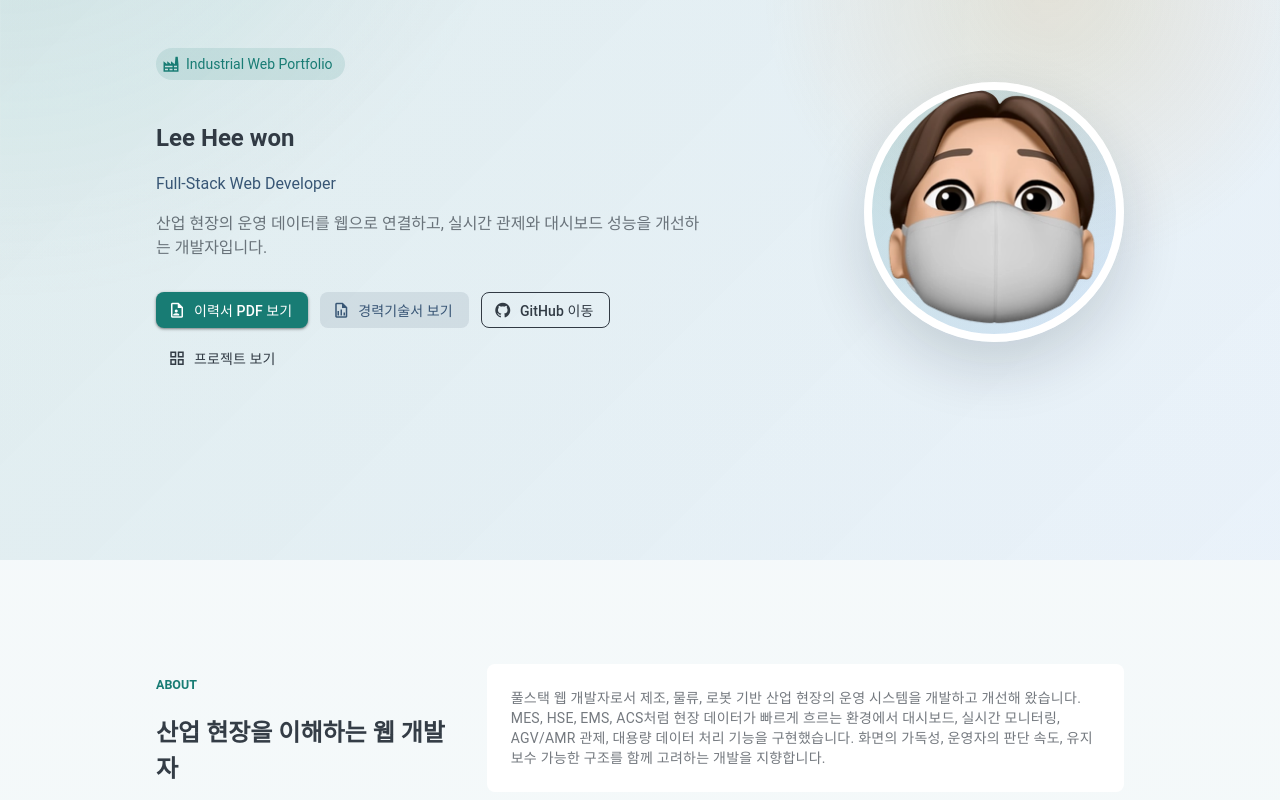
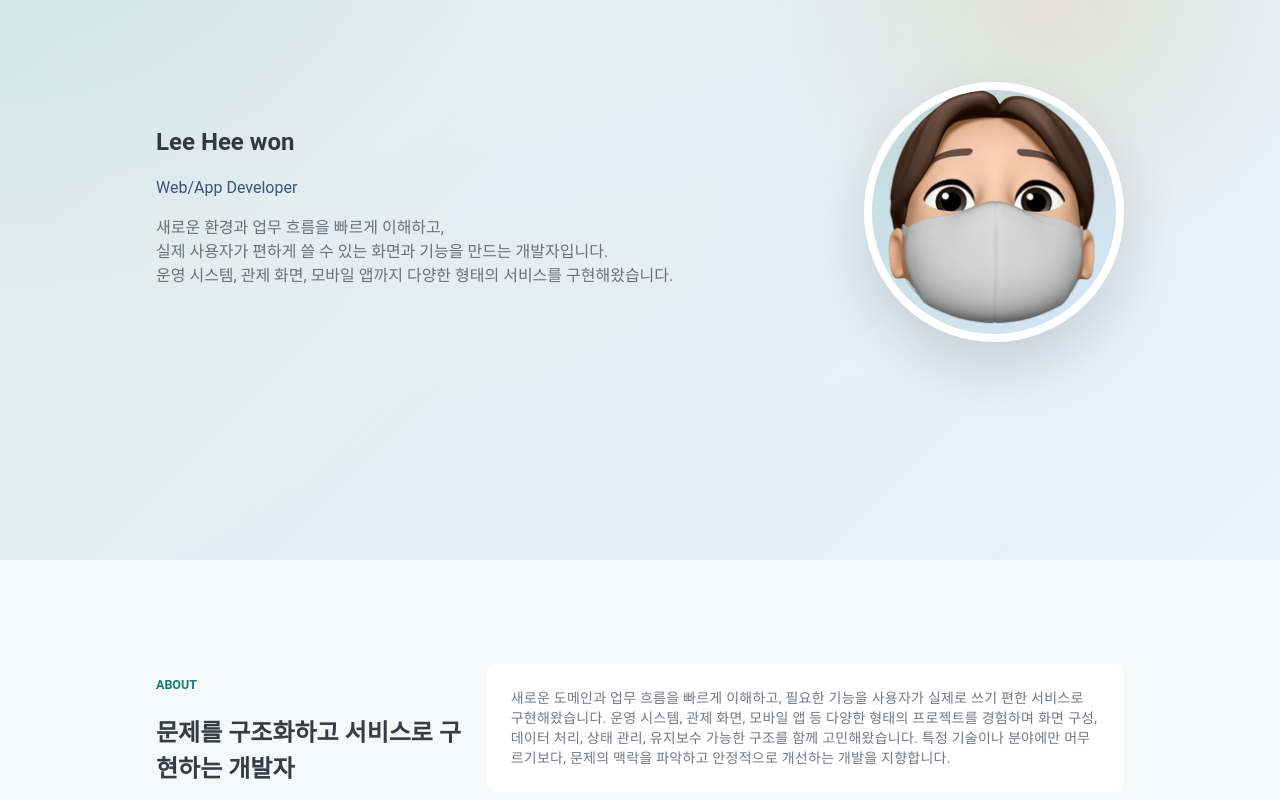
Before and after one commit to Lhwon/portfolio, a Vue app: page / in a window 1280 px wide. Shown: the part 240-1040 px from the top of the page. Built offline with nearby package versions, Linux system fonts and the light colour scheme.

Commit message:
레이아웃 수정

```diff
--- a/src/App.vue
+++ b/src/App.vue
@@ -7,7 +7,7 @@
       <SkillSection />
       <CareerSection />
       <ProjectSection />
-      <ResumeSection />
+      <!-- <ResumeSection /> -->
     </v-main>
     <AppFooter />
   </v-app>
@@ -20,6 +20,6 @@ import AppHeader from '@/components/layout/AppHeader.vue'
 import CareerSection from '@/components/CareerSection.vue'
 import HeroSection from '@/components/HeroSection.vue'
 import ProjectSection from '@/components/ProjectSection.vue'
-import ResumeSection from '@/components/ResumeSection.vue'
+// import ResumeSection from '@/components/ResumeSection.vue'
 import SkillSection from '@/components/SkillSection.vue'
 </script>
--- a/src/components/AboutSection.vue
+++ b/src/components/AboutSection.vue
@@ -4,15 +4,14 @@
       <v-row>
         <v-col cols="12" md="4">
           <p class="section-eyebrow">About</p>
-          <h2 class="text-h4 font-weight-bold">산업 현장을 이해하는 웹 개발자</h2>
+          <h2 class="text-h4 font-weight-bold">문제를 구조화하고 서비스로 구현하는 개발자</h2>
         </v-col>
         <v-col cols="12" md="8">
           <v-card color="surface" variant="flat">
             <v-card-text class="text-body-1 text-medium-emphasis pa-6">
-              풀스택 웹 개발자로서 제조, 물류, 로봇 기반 산업 현장의 운영 시스템을 개발하고 개선해 왔습니다.
-              MES, HSE, EMS, ACS처럼 현장 데이터가 빠르게 흐르는 환경에서 대시보드, 실시간 모니터링,
-              AGV/AMR 관제, 대용량 데이터 처리 기능을 구현했습니다.
-              화면의 가독성, 운영자의 판단 속도, 유지보수 가능한 구조를 함께 고려하는 개발을 지향합니다.
+              새로운 도메인과 업무 흐름을 빠르게 이해하고, 필요한 기능을 사용자가 실제로 쓰기 편한 서비스로 구현해왔습니다.
+              운영 시스템, 관제 화면, 모바일 앱 등 다양한 형태의 프로젝트를 경험하며 화면 구성, 데이터 처리, 상태 관리, 유지보수 가능한 구조를 함께 고민해왔습니다.
+              특정 기술이나 분야에만 머무르기보다, 문제의 맥락을 파악하고 안정적으로 개선하는 개발을 지향합니다.
             </v-card-text>
           </v-card>
         </v-col>
--- a/src/components/HeroSection.vue
+++ b/src/components/HeroSection.vue
@@ -1,16 +1,21 @@
 <template>
   <section id="hero" class="hero-section d-flex align-center">
     <v-container>
-      <v-row align="center" class="flex-column-reverse flex-md-row" justify="space-between">
+      <v-row
+        align="center"
+        class="flex-column-reverse flex-md-row"
+        justify="space-between"
+      >
         <v-col cols="12" md="7">
-          <v-chip class="mb-5" color="primary" prepend-icon="mdi-factory" variant="tonal">
-            Industrial Web Portfolio
-          </v-chip>
-          <h1 class="text-h3 text-md-h2 font-weight-bold mb-4">{{ profile.name }}</h1>
+          <h1 class="text-h3 text-md-h2 font-weight-bold mb-4">
+            {{ profile.name }}
+          </h1>
           <p class="text-h5 text-secondary mb-4">{{ profile.title }}</p>
-          <p class="text-body-1 text-medium-emphasis mb-8 hero-copy">{{ profile.summary }}</p>
+          <p class="text-body-1 text-medium-emphasis mb-8 hero-copy">
+            {{ profile.summary }}
+          </p>
 
-          <div class="d-flex flex-wrap ga-3">
+          <!-- <div class="d-flex flex-wrap ga-3">
             <v-btn
               color="primary"
               :href="profile.resumeUrl"
@@ -39,15 +44,23 @@
             >
               GitHub 이동
             </v-btn>
-            <v-btn prepend-icon="mdi-view-grid-outline" variant="text" @click="scrollToProjects">
+            <v-btn
+              prepend-icon="mdi-view-grid-outline"
+              variant="text"
+              @click="scrollToProjects"
+            >
               프로젝트 보기
             </v-btn>
-          </div>
+          </div> -->
         </v-col>
 
         <v-col class="d-flex justify-center justify-md-end" cols="12" md="5">
           <v-avatar class="profile-avatar elevation-12" size="260">
-            <v-img :alt="`${profile.name} profile image`" cover :src="profile.imageUrl" />
+            <v-img
+              :alt="`${profile.name} profile image`"
+              cover
+              :src="profile.imageUrl"
+            />
           </v-avatar>
         </v-col>
       </v-row>
@@ -56,15 +69,26 @@
 </template>
 
 <script setup lang="ts">
-import { computed } from 'vue'
-import { profile } from '@/data/profile'
+import { computed } from "vue";
+import { profile } from "@/data/profile";
 
-const githubUrl = computed(() => profile.contacts.find((contact) => contact.label === 'GitHub')?.href ?? '#')
+const githubUrl = computed(
+  () =>
+    profile.contacts.find((contact) => contact.label === "GitHub")?.href ?? "#",
+);
 
 /**
  * 프로젝트 섹션으로 화면을 이동한다.
  */
 const scrollToProjects = () => {
-  document.getElementById('projects')?.scrollIntoView({ behavior: 'smooth', block: 'start' })
+  document
+    .getElementById("projects")
+    ?.scrollIntoView({ behavior: "smooth", block: "start" });
+};
+</script>
+
+<style lang="scss" scoped>
+.hero-copy {
+  white-space: pre-line;
 }
-</script>
+</style>
--- a/src/components/layout/AppHeader.vue
+++ b/src/components/layout/AppHeader.vue
@@ -33,7 +33,7 @@ const navigationItems = [
   { label: 'Skills', targetId: 'skills' },
   { label: 'Career', targetId: 'career' },
   { label: 'Projects', targetId: 'projects' },
-  { label: 'Resume', targetId: 'resume' },
+  // { label: 'Resume', targetId: 'resume' },
 ]
 
 const theme = useTheme()
--- a/src/data/profile.ts
+++ b/src/data/profile.ts
@@ -5,9 +5,11 @@ const publicBaseUrl = import.meta.env.BASE_URL
 
 export const profile: Profile = {
   name: 'Lee Hee won',
-  title: 'Full-Stack Web Developer',
+  title: 'Web/App Developer',
   summary:
-    '산업 현장의 운영 데이터를 웹으로 연결하고, 실시간 관제와 대시보드 성능을 개선하는 개발자입니다.',
+    `새로운 환경과 업무 흐름을 빠르게 이해하고,
+    실제 사용자가 편하게 쓸 수 있는 화면과 기능을 만드는 개발자입니다.
+    운영 시스템, 관제 화면, 모바일 앱까지 다양한 형태의 서비스를 구현해왔습니다.`,
   location: 'South Korea',
   imageUrl: profileImage,
   resumeUrl: `${publicBaseUrl}files/resume.pdf`,
--- a/src/data/projects.ts
+++ b/src/data/projects.ts
@@ -209,26 +209,44 @@ export const projects: PortfolioProject[] = [
   },
   {
     id: 'asset-management-system',
-    name: 'i-tams 자산 관리 시스템',
+    name: 'i-tams 자산 관리 시스템(차량)',
     company: '일주GNS',
-    period: '2024.08 ~ 2024.11',
+    period: '2024.09 ~ 2024.11',
     contribution: '40%',
-    summary: '자사 내부 자산 정보를 등록, 조회, 관리할 수 있도록 개발한 자산관리 시스템',
-    keywords: ['Asset Management', 'CRUD', 'Admin', 'Internal System'],
-    achievements: ['자산 관리 업무 흐름 표준화', '자산 조회 및 관리 편의성 향상', '내부 운영 데이터 관리 기반 마련'],
+    summary:
+      '임직원이 업무 목적으로 법인 차량을 예약, 이용, 반납할 수 있도록 지원하고 차량 정보와 정비 이력을 관리하는 내부 운영 시스템',
+    keywords: ['Vehicle Management', 'Reservation', 'Maintenance', 'CRUD', 'Internal System'],
+    achievements: [
+      '법인 차량 관리 업무의 시스템화',
+      '차량 등록 및 정비 이력 관리 편의성 향상',
+      '정비 주기 기준 관리로 차량 운영 안정성 개선',
+    ],
     overview:
-      '자사 자산 정보를 체계적으로 등록하고 조회할 수 있도록 구성한 내부 운영 시스템입니다.',
-    responsibilities: ['자산관리 화면 개발', 'CRUD 기능 구현', '관리자 화면 구성', '운영 데이터 구조 정리'],
+      '경영지원부에서 수기로 관리하던 법인 차량 이용 및 관리 업무를 시스템화한 내부 운영 프로젝트입니다. 임직원이 출장, 파견 등 업무 목적으로 차량을 예약하고 이용 및 반납할 수 있으며, 관리자는 차량 등록, 정비 내역, 정비 주기 정보를 관리할 수 있도록 구성했습니다.',
+    responsibilities: [
+      '차량 등록 화면 개발',
+      '차량 정보 CRUD 기능 구현',
+      '정비 내역 관리 기능 구현',
+      '정비 주기 관리 항목 구현',
+      '차량 관리 데이터 구조 정리',
+    ],
     implementations: [
-      '자산 등록, 수정, 조회, 삭제 기능 구현',
-      '자산 분류와 상태 기준에 따른 목록 화면 구성',
-      '관리자가 빠르게 현황을 확인할 수 있는 UI 구성',
+      '법인 차량 기본 정보 등록, 수정, 조회 기능 구현',
+      '차량별 정비 내역을 등록하고 관리할 수 있는 화면 구성',
+      '정비 주기 기준 항목을 관리할 수 있는 기능 구현',
+      '차량 상태와 관리 항목을 기준으로 운영자가 필요한 정보를 확인할 수 있는 UI 구성',
+      '수기로 관리되던 차량 관리 정보를 시스템 데이터로 전환할 수 있도록 입력 구조 정리',
     ],
     problemSolving: [
-      '수기로 관리되던 자산 정보를 시스템 데이터로 전환해 조회와 변경 이력을 관리하기 쉽게 만들었습니다.',
-      '자산 상태와 분류 기준을 정리해 운영자가 필요한 정보를 빠르게 찾을 수 있도록 구성했습니다.',
+      '경영지원부에서 수기로 관리하던 차량 정보와 정비 이력을 시스템에서 관리할 수 있도록 화면과 데이터 흐름을 구성했습니다.',
+      '차량별 정비 내역과 정비 주기 기준을 분리해 관리자가 차량 상태를 더 쉽게 파악할 수 있도록 개선했습니다.',
+      '차량 등록, 정비 내역, 정비 주기 관리 항목을 명확히 나누어 유지보수와 운영 변경에 대응하기 쉬운 구조로 정리했습니다.',
     ],
-    results: ['자산 관리 업무 흐름 표준화', '자산 조회 및 관리 편의성 향상', '내부 운영 데이터 관리 기반 마련'],
+    results: [
+      '차량 등록 및 정비 관리 업무의 수기 의존도 감소',
+      '법인 차량 관리 정보 조회 및 변경 편의성 향상',
+      '정비 이력과 주기 기준 관리를 통한 차량 운영 관리 기반 마련',
+    ],
     technologies: ['Vue3', 'Spring Boot', 'PostgreSQL'],
     libraries: ['Vuetify', 'Jasper'],
   },
@@ -312,7 +330,7 @@ export const projects: PortfolioProject[] = [
     imageUrls: nexusImages,
     imageAlt: 'ACS 통합 관제 시스템 화면',
     period: '2025.03 ~ 현재',
-    contribution: '40%',
+    contribution: '100%',
     summary:
       '2025년 3월 Web 기반 ACS 시스템 개발을 시작했고, 2026년 4월부터 AGV/AMR 관제 시스템을 고도화 중인 프로젝트',
     keywords: ['ACS', 'AGV/AMR', 'WebSocket', '2D/3D Map', 'Realtime Control', 'Enhancement'],
```
Also changed, not shown: src/components/ProjectDialog.vue (+182 -22 lines), src/types/portfolio.ts (+1 -8 lines).
